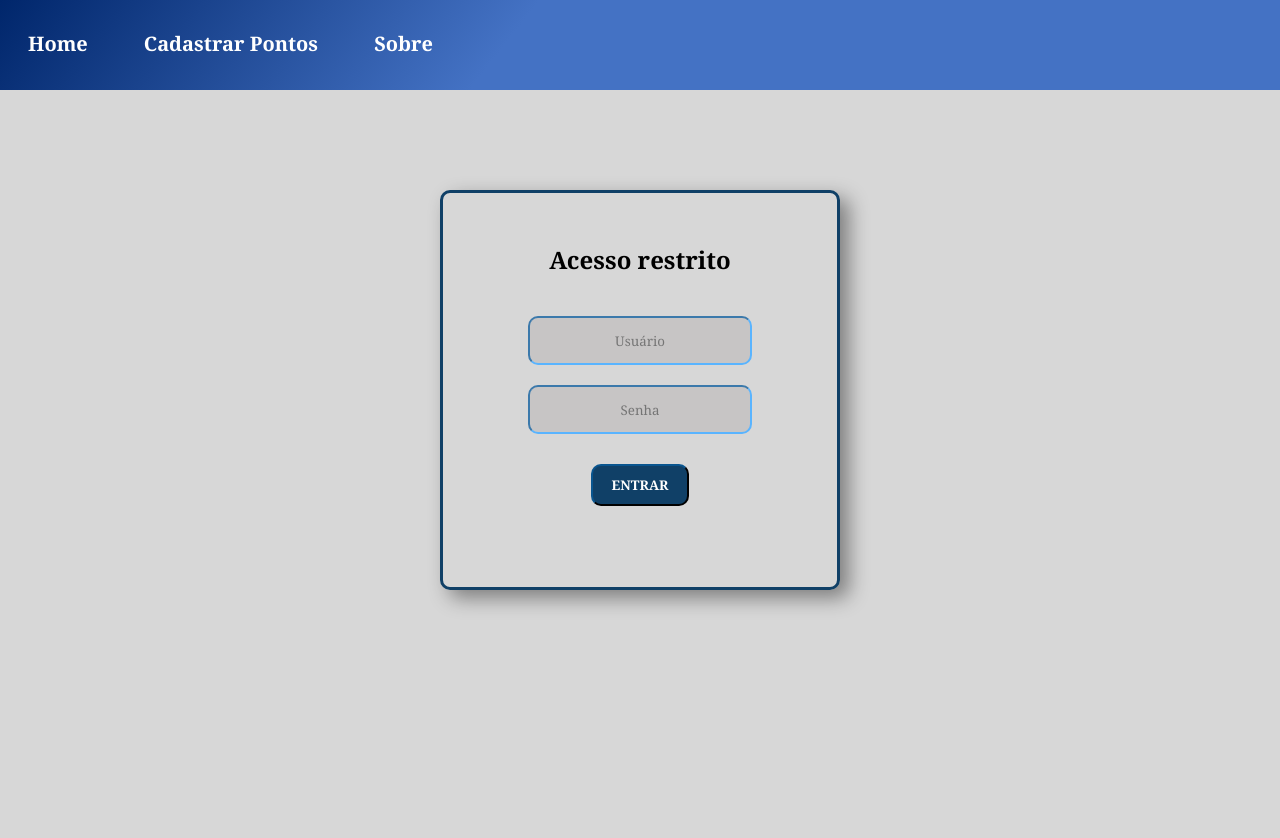
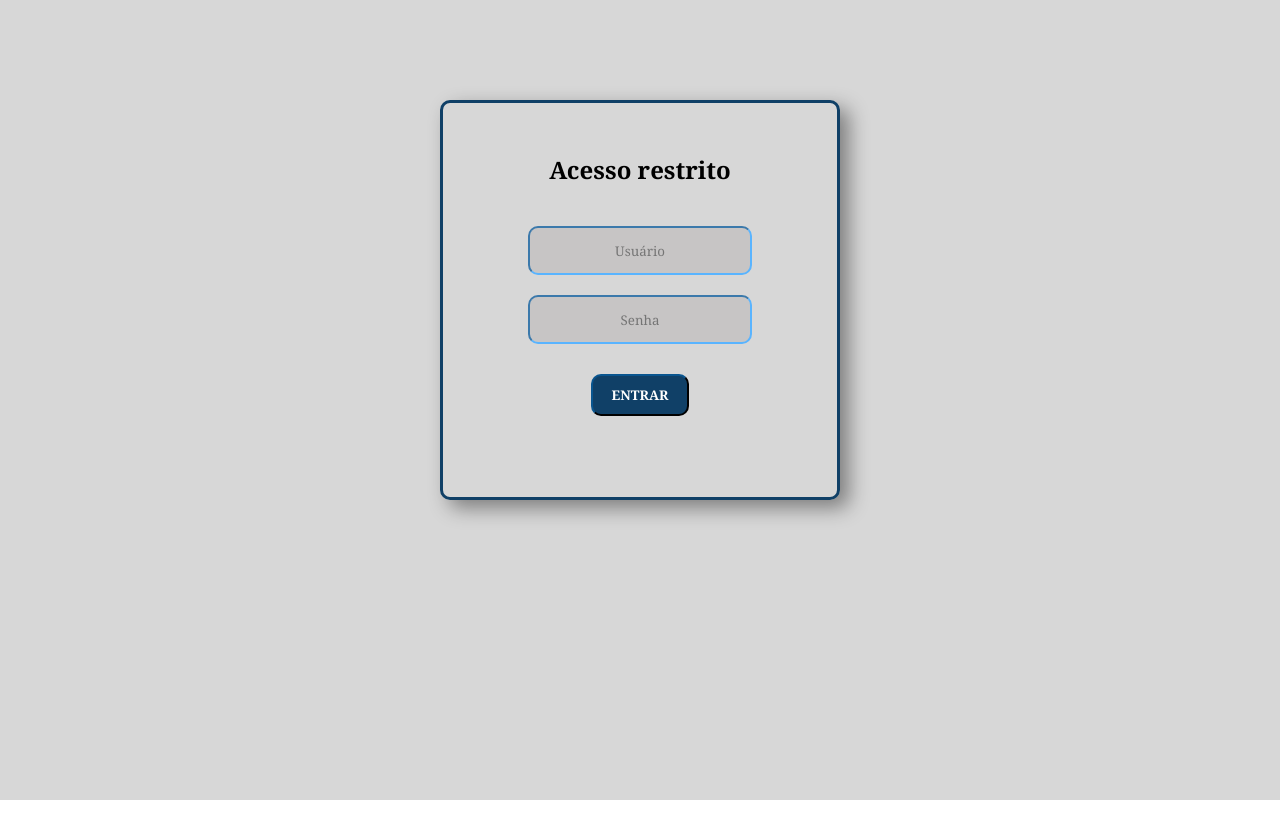
Before and after one commit to GabrielBrune/attProjet, a React (Create React App) app: page /formulariocoleta in a window 1280 px wide. Both pictures are taken after a click on the button "Click Aqui". Shown: the top 838 px of the page. After the commit the page ends 800 px from the top, so only its background shows below. Built offline with nearby package versions, Linux system fonts and the light colour scheme; the HTML template or start-up script is replaced by a standard one.

Commit message:
Retirado cabeçalho da tela de login

```diff
--- a/src/componentes/pages/logAdm.tsx
+++ b/src/componentes/pages/logAdm.tsx
@@ -37,9 +37,6 @@ const LogAdm = () => {
 
   return (
     <div>
-        <div>
-            <Cabecalho/>
-        </div>
           <div className='background-Log'>
             <div className='box-conteiner-log'>
               <div>
--- a/src/estilos/estilos.css
+++ b/src/estilos/estilos.css
@@ -133,7 +133,7 @@ a{
 
 .buttom{
     background-color: rgb(6, 47, 83);
-    border:solid 2px rgb(33, 73, 107);
+    border:solid 2px #21496b;
     color:white;
 }
 
@@ -418,7 +418,7 @@ a{
     background-color: rgb(16, 64, 103);
     color: white;
     font-weight: bold;
-    border-color:  rgb(4, 35, 59);
+    border-color:  hsl(206, 87%, 12%);
     margin-left:349px;
     margin-top:30px;
     padding: 10px;
```
